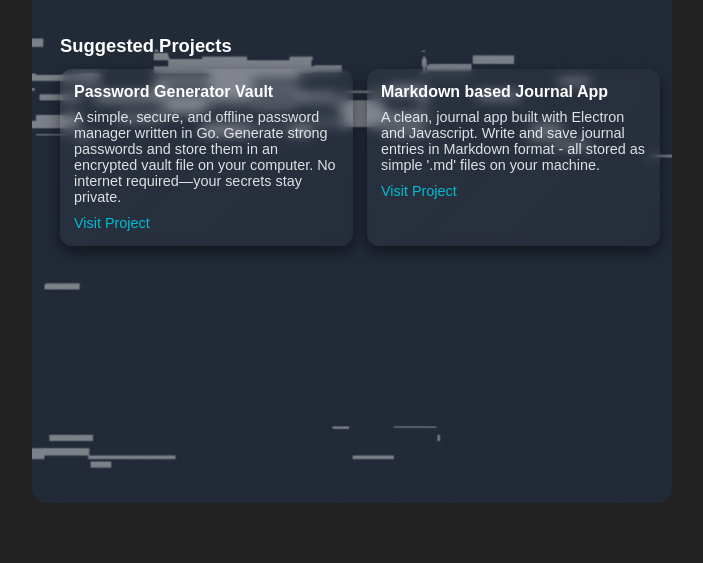
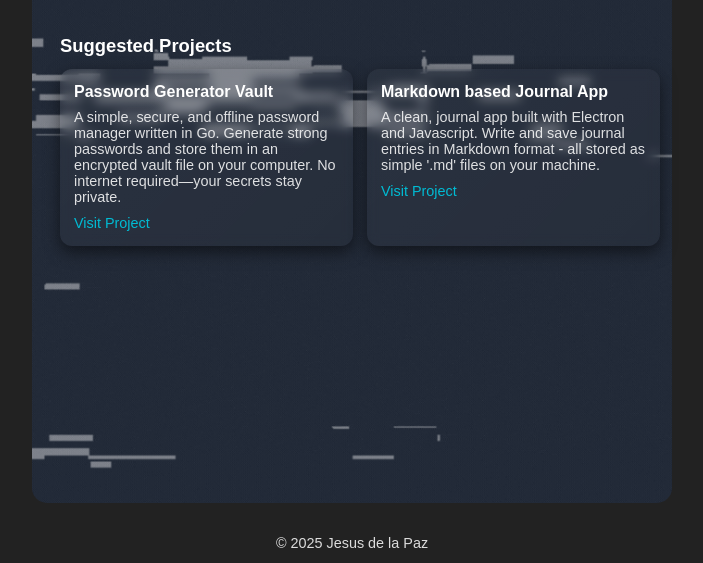
Before and after one commit to Jesus-Retr0/MyLinks, a plain HTML site: page index.html in a window 1280 px wide. Shown: the part 297-860 px from the top of the page, without its empty margins (288-991 px from the left). Before the commit the page ends 800 px from the top, so only its background shows below. Drawn offline with Linux system fonts and the light colour scheme.

Commit message:
Add footer with current year and style adjustments

```diff
--- a/script.js
+++ b/script.js
@@ -92,5 +92,16 @@ document.addEventListener("DOMContentLoaded", () => {
         suggestedProjectsContainer.appendChild(grid);
     }
 
+    // Add a footer with the current year
+    (function addFooter() {
+        const container = document.querySelector('.container');
+        const footer = document.createElement('footer');
+        footer.className = 'site-footer';
+        const year = new Date().getFullYear();
+        footer.innerHTML = `<div class="footer-inner">&copy; ${year} Jesus de la Paz</div>`;
+        // Insert footer after the main container so it sits below the content
+        if (container && container.parentNode) container.parentNode.appendChild(footer);
+        else document.body.appendChild(footer);
+    })();
     renderSuggestedProjects(data.suggestedProjects);
 });
--- a/styles.css
+++ b/styles.css
@@ -15,7 +15,6 @@ body, html {
     width: 50%;
     text-align: center;
     color: #232b39;
-    overflow: hidden;
 }
 
 .background {
@@ -153,3 +152,17 @@ body, html {
 .project-link:hover {
     text-decoration: underline;
 }
+.site-footer {
+    margin-top: 20px;
+    color: #dcdcdc;
+    text-align: center;
+    padding: 12px 16px;
+    font-size: 0.9rem;
+    background: transparent;
+}
+
+/* Keep footer content aligned with the page width */
+.footer-inner {
+    max-width: 900px;
+    margin: 0 auto;
+}
```
